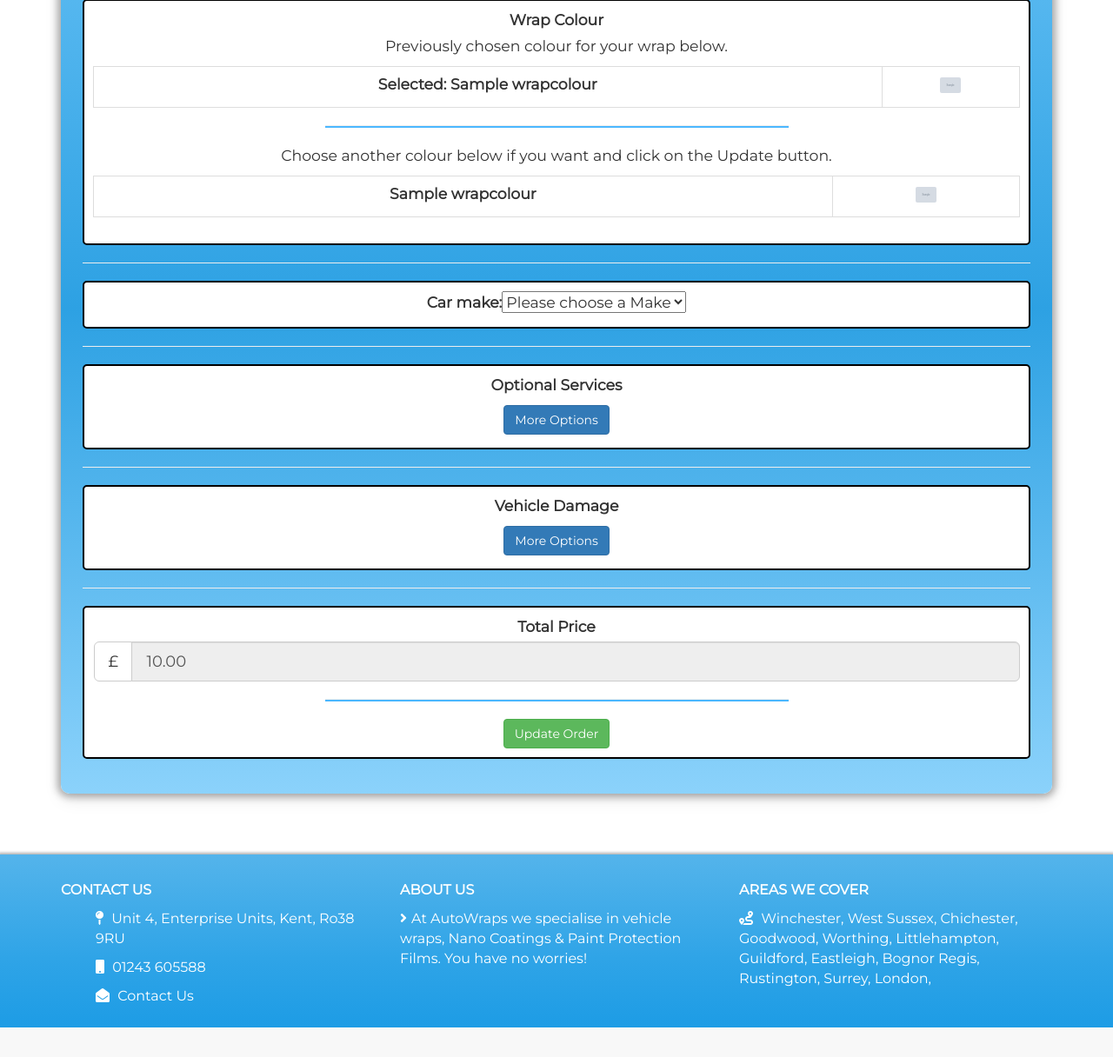
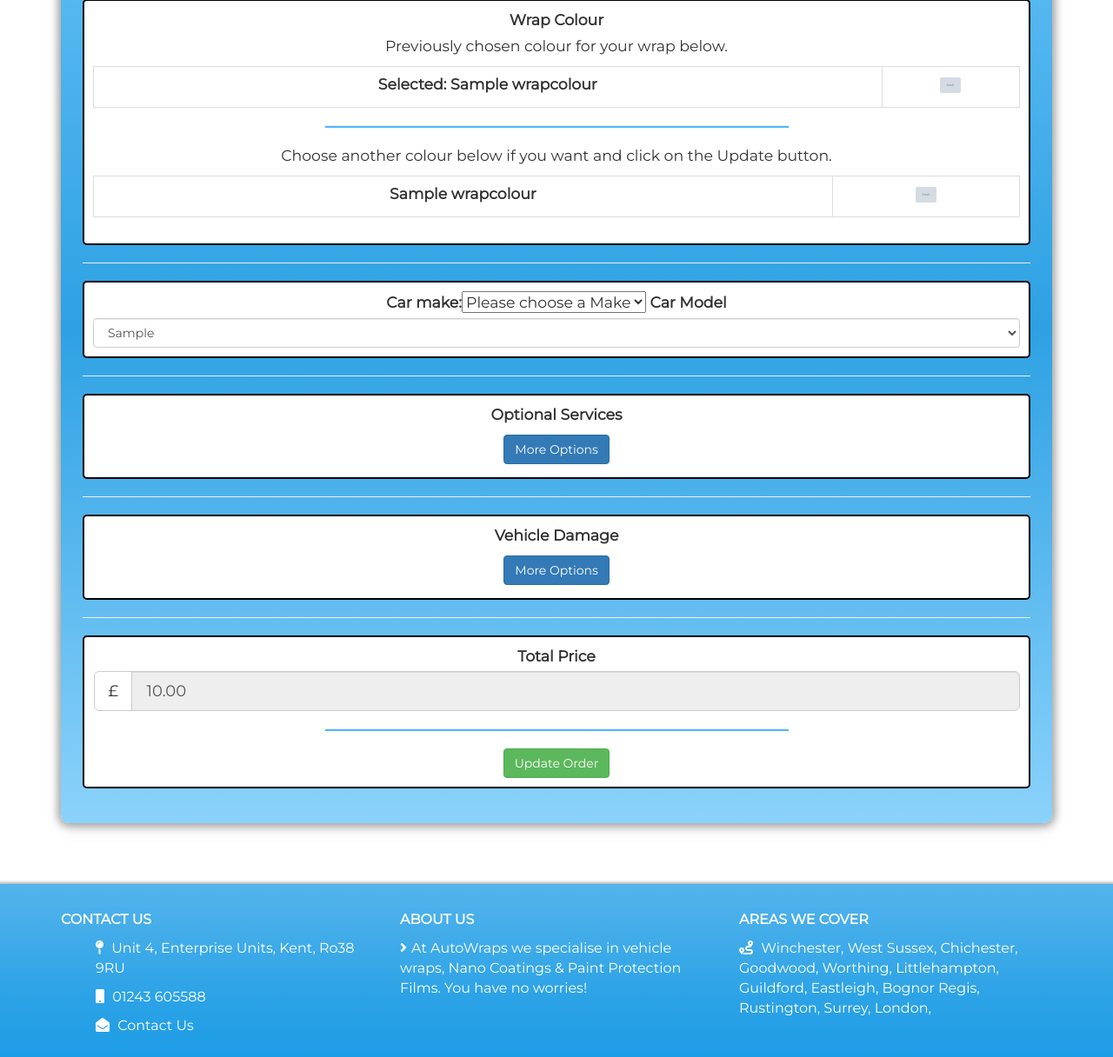
Before and after one commit to 99ron/django_milestone, a Django app: a page that uses products/templates/edit.html in a window 1280 px wide. Shown: the part 684-1900 px from the top of the page at 87% size. Before the commit the page ends 1866 px from the top, so only its background shows below. Run offline with Django 3.2, Linux system fonts and the light colour scheme; a user stored in the database is signed in; tables that the repository leaves empty hold one stand-in row (values such as "Sample post"); grey boxes marked "Sample" are stand-in pictures; some libraries are stand-ins or nearby versions.

Commit message:
Added div container for background image/pattern. Form action added for updated the order. Got checked option working for optionalService and Damage iterations. If no order to show it now displays a textbox with a link to create one. Added the loop for the wrap model. Added car_model select option for the ajax request to populate. git push

```diff
--- a/products/templates/edit.html
+++ b/products/templates/edit.html
@@ -1,25 +1,21 @@
 {% extends 'base.html' %}
 
 {% load bootstrap_tags %}
-
-{% block page_title %} About Us {% endblock %}
-
-{% block page_heading %} About Us {% endblock %}
 
 {% block content %}
 
 {% load static %}
 
+<div class="background-edit-page">
     <div class="container">
         <div class="row text-center">
             <h1>Edit Quote Page</h1>
-
             <p>Change any details below as necessary and hit the update button below.<br>
         </div>
 
             <div class="quotes-form">
 
-            <form method="POST">
+                <form method="POST" action="{% url 'update' origOrder.invoice_no %}">
 
                     {% csrf_token %}
 
@@ -117,6 +113,12 @@
                         <div class="form-group Make-Model">
 
                             {{ form | as_bootstrap }}
+
+                            <label for="car_model"> Car Model</label>
+
+                            <select class="form-control car_model" name="car_model" id="car_model">
+                                <option value="{{ origOrder.car_model }}" disabled selected> {{ origOrder.car_model }} </option>
+                            </select>
 
                         </div>
                     </div>
@@ -219,26 +221,19 @@
                             <span class="input-group-btn total-price">
                                 <label class="btn btn-default btn-lg ">£</label>
                             </span>
-                        <!--{% if origOrder.total_price %}-->
+
                             <input type="text" class="total-price total-price-input form-control input-lg" id="tp-name" name="tp-name" data-price="{{ origOrder.total_price }}" value="{{ origOrder.total_price }}" readonly>
-                        <!--    <h1> $ {{ origOrder.total_price }} </h1>-->
-                        <!--{% else %}-->
 
-                        <!--<input type="text" class="total-price form-control input-lg" id="total-price" name="tp-name" data-price="0" readonly>-->
-
-                        <!--{% endif %}-->
                         </div>
 
                         <hr class="hr-break">
 
                         <button class="btn btn-success">Update Order</button>
-
                     </div>
 
                 </form>
 
             </div>
     </div>
-
-
+</div>
 {% endblock %}
```
Lines whose indentation alone changed are shown as unchanged.
